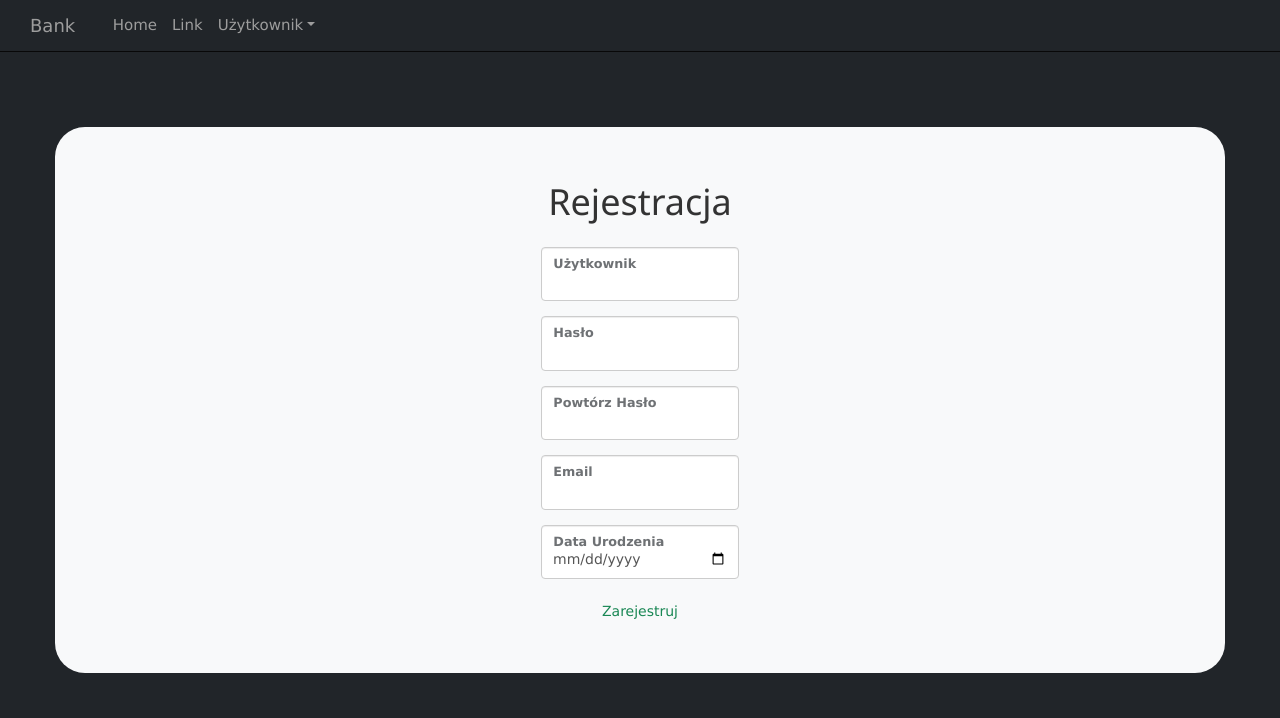
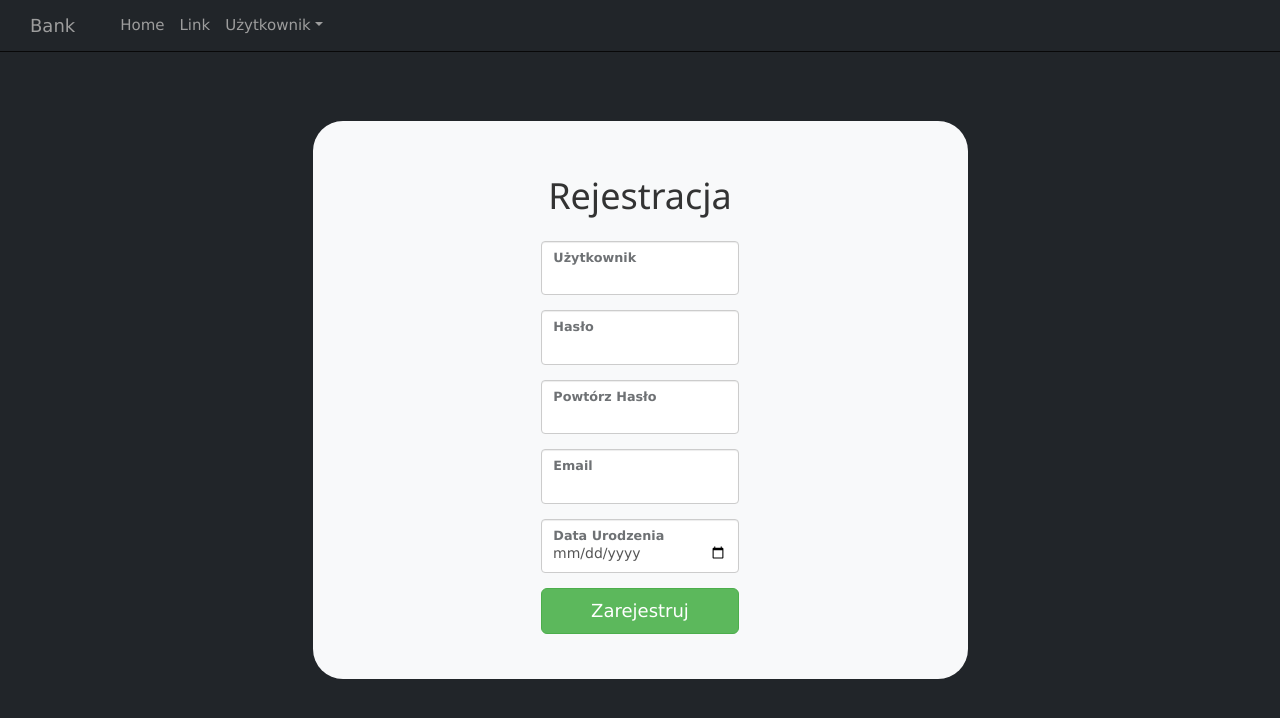
Before and after one commit to Kondee3/bank-webpage-frontend, a React (Vite) app: page /register in a window 1280 px wide. Shown: the top 718 px of the page. Built offline with nearby package versions, Linux system fonts and the light colour scheme.

Commit message:
login and register look

```diff
--- a/src/components/LoginPage.tsx
+++ b/src/components/LoginPage.tsx
@@ -5,11 +5,11 @@ const LoginPage = () => {
         <>
             <Navbar withLogin={false} />
             <div className="bg-dark min-vh-100 row ">
-                <div className="square rounded-5 p-5  container bg-light d-flex flex-column
-                justify-content-center align-items-center col-3 my-auto w3-animate-top" style={{height: "40%"}} >
-                <h1 className="align-items-top">Logowanie</h1>
+                <div className="square w-50 rounded-5 p-5 container bg-light d-flex flex-column
+                justify-content-center align-items-center my-auto w3-animate-top" style={{height: "40%"}} >
+                <h1>Logowanie</h1>
                     <LoginForm inputClassname="form-control my-3"
-                        buttonClassname="btn btn-outline-success col-12"></LoginForm>
+                        buttonClassname="btn btn-lg btn-success col-12"></LoginForm>
                 </div>
             </div>
         </>
--- a/src/components/Navbar.tsx
+++ b/src/components/Navbar.tsx
@@ -10,7 +10,7 @@ const Navbar = ({ withLogin }: Props) => {
             <nav className="navbar nav-underline navbar-dark navbar-inverse
             navbar-fixed-top bg-dark py-0 navbar-expand-md navbar-expand-lg
             navbar-expand-xl navbar-default">
-                <div className="container-fluid">
+                <div className="container-fluid align-items-center">
                     <a className="navbar-brand" role="button" href="/">
                         Bank
                     </a>
@@ -26,7 +26,7 @@ const Navbar = ({ withLogin }: Props) => {
                         <span className="navbar-toggler-icon"></span>
                     </button>
                     <div className="collapse navbar-collapse" id="navbarSupportedContent">
-                        <ul className="navbar-nav me-auto mb-2 mb-lg-0">
+                        <ul className="navbar-nav me-auto mx-2 mb-2  mb-lg-0">
                             <li className="nav-item">
                                 <a className="nav-link" aria-current="page" href="/">
                                     Home
@@ -65,7 +65,7 @@ const Navbar = ({ withLogin }: Props) => {
                             </li>
                         </ul>
                         {withLogin && <LoginForm formClassname="d-flex justify-content-end my-2"
-                            inputClassname="form-control col-xs-2  w-40" buttonClassname="btn btn-outline-success col-2" isNavbar={true}></LoginForm>}
+                            inputClassname="form-control col-xs-2  w-40" buttonClassname="btn btn-success col-1" isNavbar={true}></LoginForm>}
                     </div>
                 </div>
             </nav>
--- a/src/components/RegisterPage.tsx
+++ b/src/components/RegisterPage.tsx
@@ -1,21 +1,24 @@
-
 import Navbar from "./Navbar";
 import RegisterForm from "./RegisterForm";
 const RegisterPage = () => {
   return (
     <>
-
       <Navbar withLogin={false} />
       <div className="bg-dark min-vh-100 row ">
-                <div className="square rounded-5 p-5  container bg-light d-flex flex-column
-                justify-content-center align-items-center col-6 my-auto w3-animate-top" style={{height: "60%"}} >
-                <h1 className="align-items-top">Rejestracja</h1>
-                    <RegisterForm inputClassname="form-control my-3"
-                        buttonClassname="btn btn-outline-success col-12"></RegisterForm>
+        <div
+          className="square rounded-5 p-5  w-50 container bg-light d-flex flex-column
+                justify-content-center align-items-center col-6 my-auto w3-animate-top"
+          style={{ height: "60%" }}
+        >
+          <h1>Rejestracja</h1>
+          <RegisterForm
+            inputClassname="form-control my-3"
+            buttonClassname="btn btn-lg btn-success col-12"
+          />
         </div>
       </div>
     </>
   );
-}
+};
 
 export default RegisterPage;
```
Lines whose indentation alone changed are shown as unchanged.
